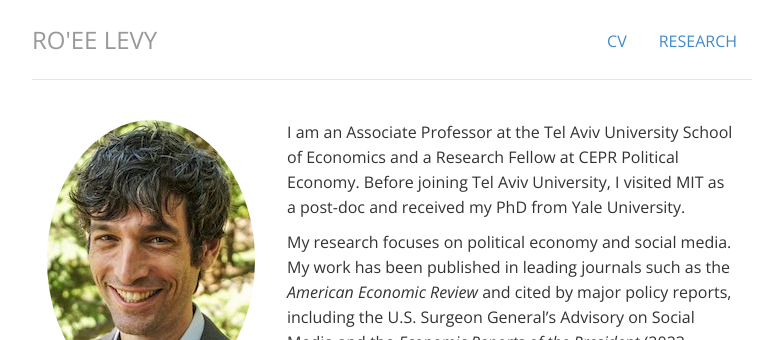
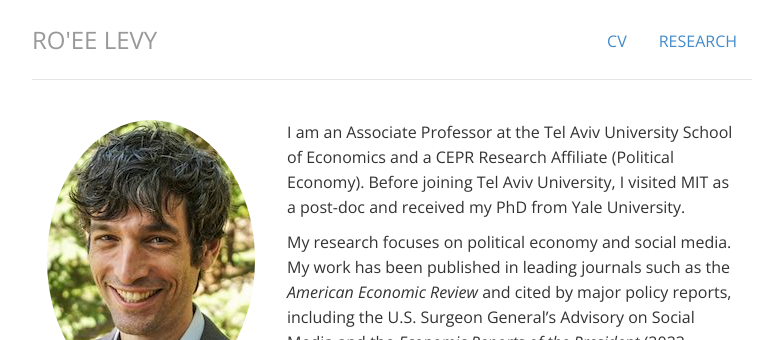
Before and after one commit to levyroee/levyroee.github.io, a Jekyll site: the page built from index.html, in a window 1280 px wide. Shown: the top 340 px of the page, without its empty margins (248-1031 px from the left). Built offline with Jekyll 4.4.1, drawn with Linux system fonts in a browser that asks for light colours.

Commit message:
Populism paper accepted at JPE; update statuses and CV to November 2026
- Move "Decomposing the Rise of the Populist Radical Right" to Publications
  (Accepted, Journal of Political Economy), listed first
- Digital News Consumption: Provisionally Accepted, Science Advances
- Frictions in News Consumption: Revise and Resubmit, JEEA
- CV: November 16, 2026 version
- Homepage: CEPR Research Affiliate (Political Economy), matching CEPR and CV

Co-Authored-By: Claude Opus 5.5 <noreply@anthropic.com>

```diff
--- a/index.html
+++ b/index.html
@@ -10,7 +10,7 @@ title: Ro'ee Levy
 	</div>
 	<div itemscope itemtype="https://schema.org/Person" class="col-sm-8">
 
-    <p> I am an Associate Professor at the Tel Aviv University School of Economics and a Research Fellow at CEPR Political Economy. Before joining Tel Aviv University, I visited MIT as a post-doc and received my PhD from Yale University. </p>
+    <p> I am an Associate Professor at the Tel Aviv University School of Economics and a CEPR Research Affiliate (Political Economy). Before joining Tel Aviv University, I visited MIT as a post-doc and received my PhD from Yale University. </p>
 
     <p>  My research focuses on political economy and social media. My work has been published in leading journals such as the <i>American Economic Review</i> and cited by major policy reports, including the U.S. Surgeon General’s Advisory on Social Media and the <i>Economic Reports of the President</i> (2023, 2024).</p>
 
```
Also changed, not shown: collections/_publications/2022_populism.md (renamed from collections/_working-papers/2022_populism.md, +2 -2 lines), collections/_working-papers/2022_newspref.md (+1 -1 lines), collections/_working-papers/2025_talking_politics.md (+1 -1 lines), 1 other file.
